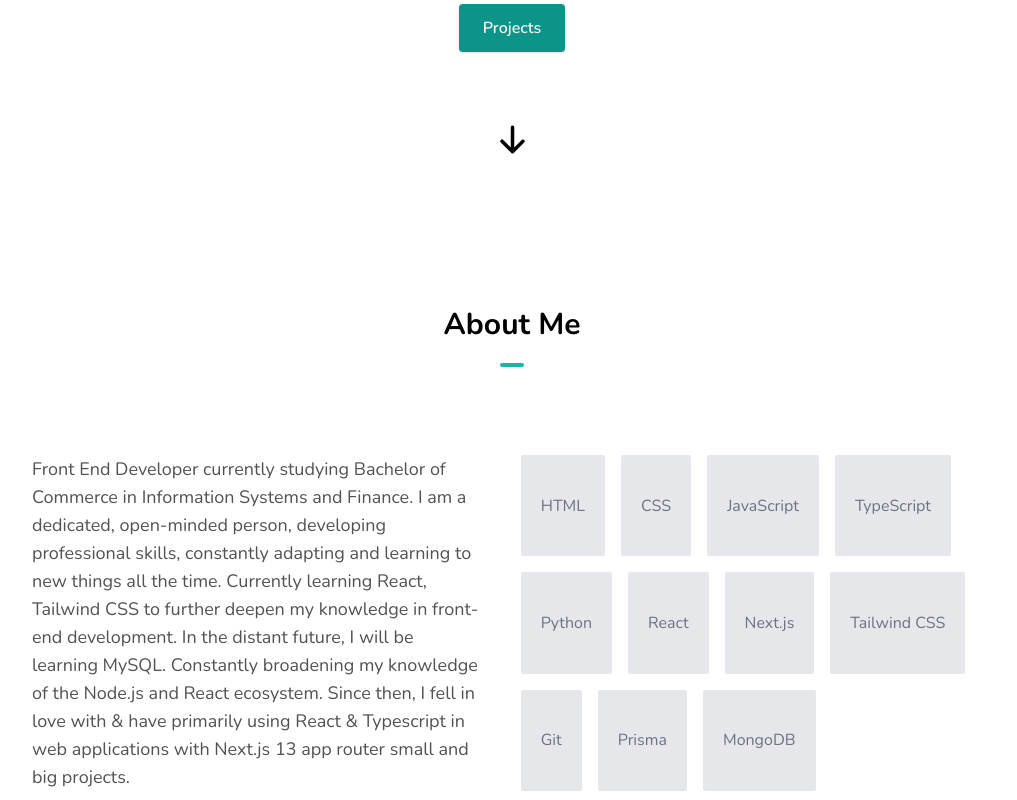
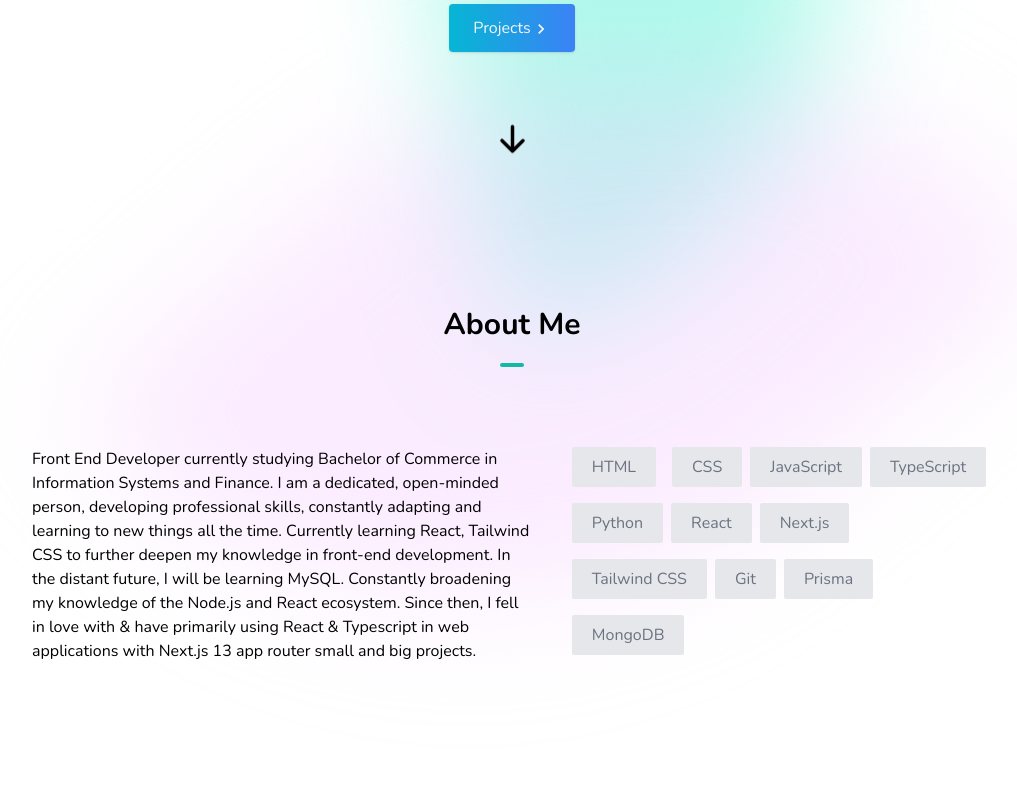
Before and after one commit to A-NV/PortfolioV2, a Next.js app: page / in a window 1280 px wide. Shown: the part 620-1420 px from the top of the page, without its empty margins (128-1145 px from the left). Built offline with nearby package versions, Linux system fonts and the light colour scheme.

Commit message:
UPDATE: UI

```diff
--- a/app/components/navbar/Logo.tsx
+++ b/app/components/navbar/Logo.tsx
@@ -1,5 +1,4 @@
 import { Link } from "react-scroll"
-
 
 const Logo = () => {
   return (
--- a/app/components/sections/About.tsx
+++ b/app/components/sections/About.tsx
@@ -20,10 +20,7 @@ const AboutSection = () => {
   return (
     <section id="about">
     <Container>
-      <div
-        className="
-        "
-      >
+      <div>
         <Heading
           center
           title="About Me"
@@ -39,7 +36,6 @@ const AboutSection = () => {
         "
         >
       </hr>
-
       <div
         className="
           flex
@@ -53,19 +49,15 @@ const AboutSection = () => {
         <div
           className="
           md:w-[100%]
-          lg:w-[120%]
+          lg:w-[140%]
           "
         >
-        <Text
-          text="Front End Developer currently studying Bachelor of Commerce in Information Systems and Finance. I am a dedicated, open-minded person, developing professional skills, constantly adapting and learning to new things all the time. Currently learning React, Tailwind CSS to further deepen my knowledge in front-end development. In the distant future, I will be learning MySQL.
+        <p>
+          Front End Developer currently studying Bachelor of Commerce in Information Systems and Finance. I am a dedicated, open-minded person, developing professional skills, constantly adapting and learning to new things all the time. Currently learning React, Tailwind CSS to further deepen my knowledge in front-end development. In the distant future, I will be learning MySQL.
           Constantly broadening my knowledge of the Node.js and React ecosystem. Since then, I fell in love with & have primarily using React & Typescript in web applications with Next.js 13 app router small and big projects.
-          "
-        />
+          </p>
 
         </div>
-
-
-
         <div
         className="
           flex
@@ -73,6 +65,7 @@ const AboutSection = () => {
           justify-start
           lg:justify-start
           md:gap-2
+          md:space-x-0
         "
         >
 
@@ -86,11 +79,13 @@ const AboutSection = () => {
                   px-5
                   py-2
                   mr-2
-                  mt-2
-                  text-gray-500
+                  max-md:mt-2
+                text-gray-500
                   rounded-sm
                   items-center
                   justify-center
+                  max-h-10
+
                 "
               >
                 {items.skill}
@@ -98,10 +93,8 @@ const AboutSection = () => {
             )
           })}
         </div>
-
-
-        </div>
       </div>
+    </div>
 
     </Container>
     </section>
--- a/app/components/sections/HeroSection.tsx
+++ b/app/components/sections/HeroSection.tsx
@@ -4,6 +4,7 @@ import {Link } from "react-scroll";
 
 import Heading from "../Heading";
 import { HiArrowDown } from "react-icons/hi"
+import { MdKeyboardArrowRight } from "react-icons/md"
 import Container from "../Container";
 
 
@@ -14,6 +15,7 @@ const HeroSection = () => {
     <Container>
       <div
         className="
+         overflow-hidden
           flex
           flex-col
           items-center
@@ -29,7 +31,7 @@ const HeroSection = () => {
       >
           <div
             className="
-
+            before:absolute before:h-1/2 before:w-3/4 before:rounded-tr-full before:rounded-bl-full before:blur-3xl before:bg-accent-2/40 before:animate-spin-slower before:-z-10 after:absolute after:h-2/3 after:w-2/3 after:rounded-tr-full after:rounded-bl-full after:blur-3xl after:bg-accent-1/40 after:animate-spin-slow after:-z-10
             "
           >
             <p className="uppercase text-md tracking-widest text-gray-600 text-center pt-10 dark:text-gray-200">
@@ -61,17 +63,17 @@ const HeroSection = () => {
             <Link
               to="projects"
               className="
+                group
+                flex
+                items-center
               text-neutral-100
-                font-semibold
                 px-6
                 py-3
-              bg-teal-600
+                bg-gradient-to-r from-cyan-500 to-blue-500
                 rounded
                 shadow
-              hover:bg-teal-700
                 hover:scale-110
                 transition
-                text-center
                 cursor-pointer
                 "
                 activeClass="active"
@@ -81,6 +83,11 @@ const HeroSection = () => {
                 duration={500}
                 >
                   Projects
+
+                  <MdKeyboardArrowRight
+                    size={20}
+                    className="mt-0.5 group-hover:rotate-90 duration-300 "
+                  />
               </Link>
           </div>
         </div>
--- a/next.config.js
+++ b/next.config.js
@@ -1,4 +1,9 @@
 /** @type {import('next').NextConfig} */
 const nextConfig = {}
 
-module.exports = nextConfig
+module.exports = {
+  compiler: {
+    // Enables the styled-components SWC transform
+    styledComponents: true
+  }
+}
--- a/package.json
+++ b/package.json
@@ -12,6 +12,7 @@
     "@types/node": "20.4.1",
     "@types/react": "18.2.14",
     "@types/react-dom": "18.2.6",
+    "core-js": "^3.23.3",
     "eslint": "8.44.0",
     "eslint-config-next": "13.4.9",
     "next": "13.4.9",
@@ -28,7 +29,7 @@
   "devDependencies": {
     "@types/react-scroll": "^1.8.7",
     "autoprefixer": "^10.4.14",
-    "postcss": "^8.4.25",
-    "tailwindcss": "^3.3.2"
+    "postcss": "^8.4.26",
+    "tailwindcss": "^3.3.3"
   }
 }
--- a/tailwind.config.js
+++ b/tailwind.config.js
@@ -8,7 +8,17 @@ module.exports = {
   ],
   theme: {
     extend: {
+      colors: {
+        accent: {
+          1: "hsl(288 95.8% 90.6%)",
+          2: "hsl(168 88.8% 58.2%)",
+        },
+        bkg: "hsl(210 40% 98%)",
+        content: "hsl(217 32.6% 17.5%)",
+      },
       animation: {
+        "spin-slower": "spin 35s ease infinite",
+        "spin-slow": "spin 25s ease-in-out infinite reverse",
         fadeIn: "fadeIn 1.5s",
         bounce:
           "bounce 0.5s alternate cubic-bezier(0.95, 0.05, 0.795, 0.035) infinite",
```
Also changed, not shown: public/images/placeholder.jpg (deleted), 1 other file (tests, documents, lock files or other folders).
